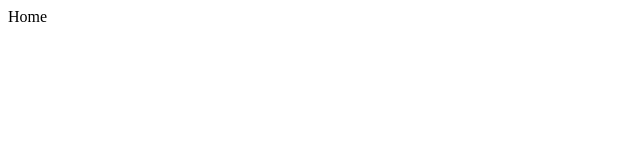
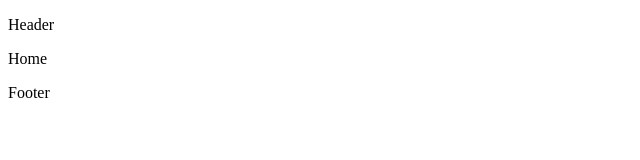
Before and after one commit to ajulabs/cacto-web, a Next.js app: page / in a window 1280 px wide. Shown: the top 160 px of the page, without its empty margins (0-640 px from the left). Built offline with nearby package versions, Linux system fonts and the light colour scheme.

Commit message:
Create routes

```diff
--- a/app/layout.tsx
+++ b/app/layout.tsx
@@ -5,8 +5,10 @@ export default function RootLayout({
 }>) {
   return (
     <html lang="en">
-      <body>
+      <body id="body">
+        <p>Header</p>
         {children}
+        <p>Footer</p>
       </body>
     </html>
   );
--- a/app/page.tsx
+++ b/app/page.tsx
@@ -1,7 +1,7 @@
 export default function Home() {
   return (
     <div>
-      Home
+        Home
     </div>
   );
 }
```
